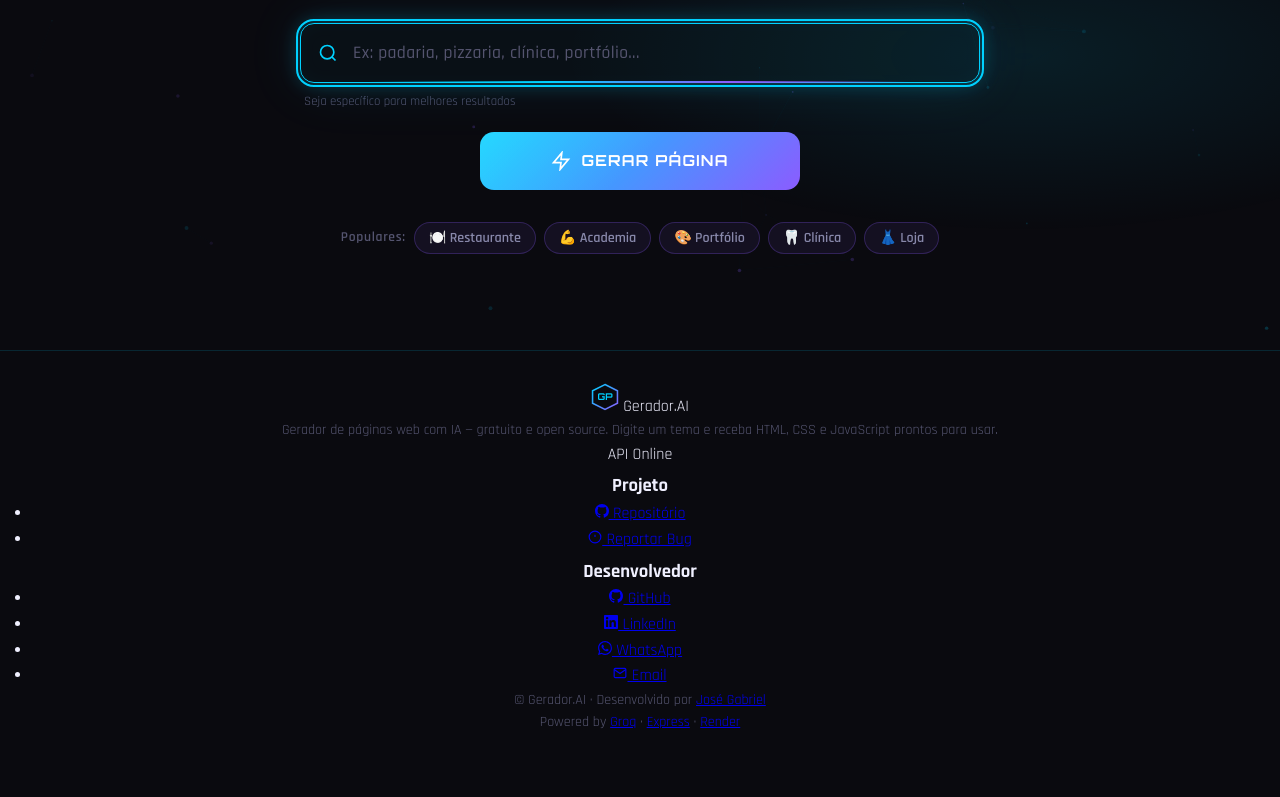
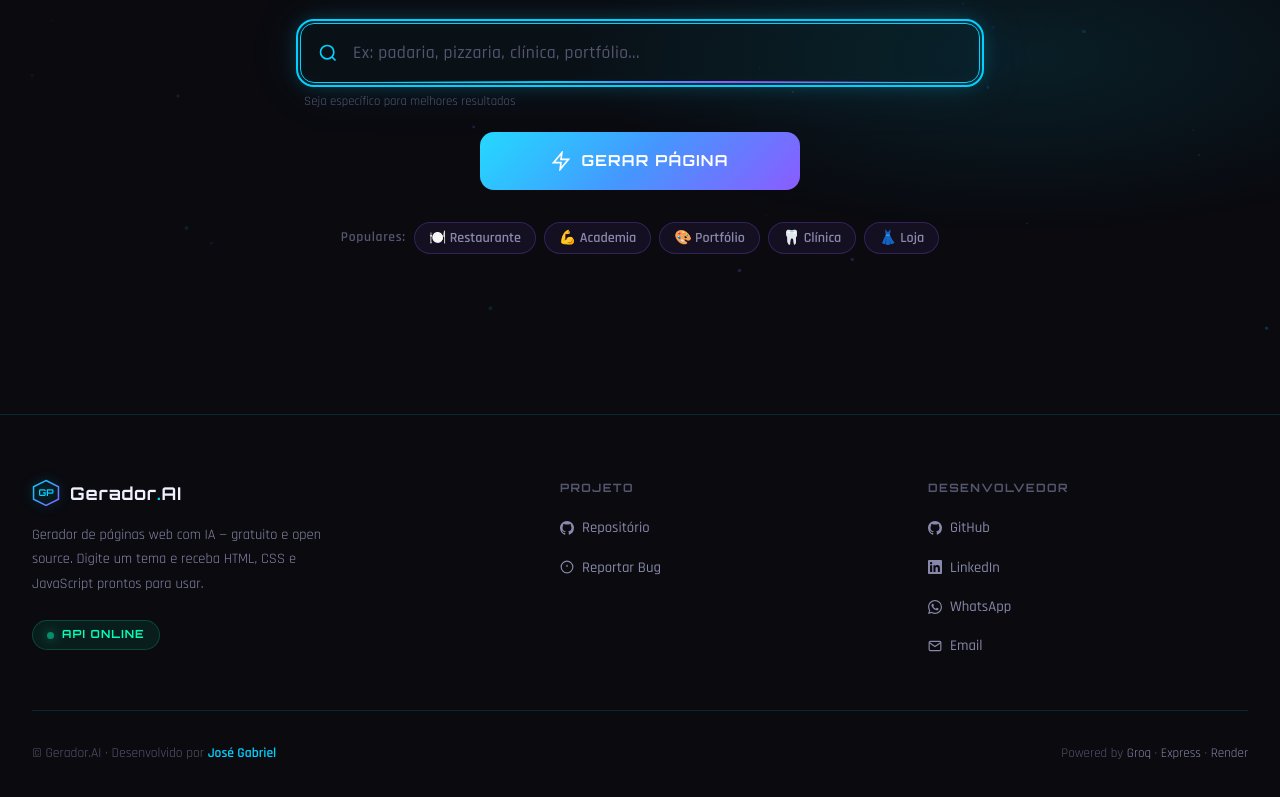
Before and after one commit to josegabrieldev/gerador-de-pagina, a plain HTML site: page index.html in a window 1280 px wide. Shown: the part 455-1252 px from the top of the page. Before the commit the page ends 1221 px from the top, so only its background shows below. Drawn offline with Linux system fonts and the light colour scheme; no server answers.

Commit message:
Estilo completo do footer

```diff
--- a/frontend/style.css
+++ b/frontend/style.css
@@ -761,18 +761,238 @@ body {
 .error-inner h2 { font-family: 'Orbitron', monospace; font-size: 1.1rem; color: var(--text-primary); }
 .error-inner p { color: var(--text-secondary); font-size: 0.95rem; max-width: 400px; }
 
-/* ---- FOOTER ---- */
+/* ============================================
+   FOOTER COMPLETO
+   3 colunas: identidade, projeto, desenvolvedor
+   + linha inferior com copyright e stack
+   ============================================ */
+
 .footer {
-  position: relative; z-index: 1;
+  position: relative;
+  z-index: 1;
+  /* Borda superior sutil separando do conteúdo */
   border-top: 1px solid var(--border-color);
-  padding: 2rem;
-  text-align: center;
+  /* Padding generoso para respirar */
+  padding: 4rem 2rem 2rem;
+  margin-top: 4rem;
+  /* Transição suave ao trocar tema */
+  transition: border-color 0.4s ease;
 }
 
-.footer-inner { display: flex; flex-direction: column; gap: 4px; }
-.footer p { color: var(--text-muted); font-size: 0.88rem; }
-.footer-brand { color: var(--neon-blue); font-weight: 700; }
-.footer-sub { font-size: 0.78rem; }
+/* Container principal — 3 colunas no desktop */
+.footer-inner {
+  max-width: 1400px;
+  margin: 0 auto;
+  display: grid;
+  /* Primeira coluna maior (identidade), as outras dividem o espaço igual */
+  grid-template-columns: 1.5fr 1fr 1fr;
+  gap: 3rem;
+  padding-bottom: 3rem;
+  /* Borda separando o body do footer do rodapé de copyright */
+  border-bottom: 1px solid var(--border-color);
+}
+
+/* ---- COLUNA 1 — Logo e descrição ---- */
+
+/* Logo do footer — mesma lógica do header mas menor */
+.footer-logo {
+  display: flex;
+  align-items: center;
+  gap: 10px;
+  margin-bottom: 1rem;
+}
+
+.footer-logo svg {
+  /* Mesmo glow do header */
+  filter: drop-shadow(0 0 6px rgba(0, 209, 255, 0.4));
+  flex-shrink: 0;
+}
+
+.footer-logo-text {
+  font-family: 'Orbitron', monospace;
+  font-size: 1.1rem;
+  font-weight: 700;
+  color: var(--text-primary);
+  letter-spacing: 0.05em;
+}
+
+/* Ponto colorido igual ao header */
+.footer-logo-accent {
+  color: var(--neon-blue);
+}
+
+/* Descrição curta do projeto */
+.footer-description {
+  font-family: 'Rajdhani', sans-serif;
+  font-size: 0.9rem;
+  color: var(--text-secondary);
+  line-height: 1.7;
+  max-width: 320px;
+  margin-bottom: 1.5rem;
+}
+
+/* Indicador de status da API */
+.footer-status {
+  display: inline-flex;
+  align-items: center;
+  gap: 8px;
+  background: rgba(0, 255, 183, 0.08);
+  border: 1px solid rgba(0, 255, 183, 0.2);
+  border-radius: 100px;
+  padding: 5px 14px;
+  width: fit-content;
+}
+
+/* Bolinha verde pulsando — indica que está online */
+.footer-status-dot {
+  width: 7px;
+  height: 7px;
+  border-radius: 50%;
+  background: var(--neon-green);
+  /* Sombra neon verde para reforçar o efeito */
+  box-shadow: 0 0 6px var(--neon-green);
+  /* Animação de pulso já definida no CSS global (reutilizamos) */
+  animation: pulse 2s infinite;
+}
+
+.footer-status-text {
+  font-family: 'Orbitron', monospace;
+  font-size: 0.7rem;
+  font-weight: 700;
+  letter-spacing: 0.1em;
+  color: var(--neon-green);
+  text-transform: uppercase;
+}
+
+/* ---- COLUNAS 2 e 3 — Links ---- */
+
+/* Título de cada coluna */
+.footer-col-title {
+  font-family: 'Orbitron', monospace;
+  font-size: 0.72rem;
+  font-weight: 700;
+  letter-spacing: 0.12em;
+  text-transform: uppercase;
+  color: var(--text-muted);
+  margin-bottom: 1.2rem;
+}
+
+/* Lista sem marcadores — role="list" no HTML garante acessibilidade */
+.footer-links {
+  list-style: none;
+  display: flex;
+  flex-direction: column;
+  gap: 0.75rem;
+}
+
+/* Cada link individual */
+.footer-link {
+  display: inline-flex;
+  align-items: center;
+  gap: 8px;
+  font-family: 'Rajdhani', sans-serif;
+  font-size: 0.92rem;
+  font-weight: 500;
+  color: var(--text-secondary);
+  text-decoration: none;
+  /* Transição suave no hover */
+  transition: color 0.25s ease, gap 0.25s ease;
+}
+
+.footer-link:hover {
+  color: var(--neon-blue);
+  /* Aumenta o gap levemente — dá sensação de movimento */
+  gap: 10px;
+}
+
+.footer-link:focus-visible {
+  outline: 2px solid var(--neon-blue);
+  outline-offset: 3px;
+  border-radius: 3px;
+}
+
+/* ---- LINHA INFERIOR — copyright e stack ---- */
+.footer-bottom {
+  max-width: 1400px;
+  margin: 2rem auto 0;
+  display: flex;
+  align-items: center;
+  justify-content: space-between;
+  flex-wrap: wrap;
+  gap: 0.75rem;
+}
+
+.footer-copyright {
+  font-family: 'Rajdhani', sans-serif;
+  font-size: 0.85rem;
+  color: var(--text-muted);
+}
+
+/* Link do nome do dev no copyright */
+.footer-dev-link {
+  color: var(--neon-blue);
+  text-decoration: none;
+  font-weight: 600;
+  transition: color 0.2s ease;
+}
+
+.footer-dev-link:hover {
+  color: var(--neon-purple);
+}
+
+.footer-stack {
+  font-family: 'Rajdhani', sans-serif;
+  font-size: 0.82rem;
+  color: var(--text-muted);
+}
+
+/* Links das tecnologias na linha inferior */
+.footer-stack-link {
+  color: var(--text-secondary);
+  text-decoration: none;
+  transition: color 0.2s ease;
+}
+
+.footer-stack-link:hover {
+  color: var(--neon-purple);
+}
+
+/* ---- RESPONSIVIDADE DO FOOTER ---- */
+
+/* Tablet — 2 colunas */
+@media (max-width: 900px) {
+  .footer-inner {
+    grid-template-columns: 1fr 1fr;
+    gap: 2rem;
+  }
+
+  /* Coluna de identidade ocupa as 2 colunas inteiras */
+  .footer-brand-col {
+    grid-column: 1 / -1;
+  }
+}
+
+/* Mobile — 1 coluna empilhada */
+@media (max-width: 600px) {
+  .footer {
+    padding: 3rem 1.5rem 1.5rem;
+  }
+
+  .footer-inner {
+    grid-template-columns: 1fr;
+    gap: 2rem;
+  }
+
+  .footer-brand-col {
+    grid-column: auto;
+  }
+
+  .footer-bottom {
+    flex-direction: column;
+    align-items: flex-start;
+    gap: 0.5rem;
+  }
+}
 
 /* ---- TOAST ---- */
 .toast {
```
